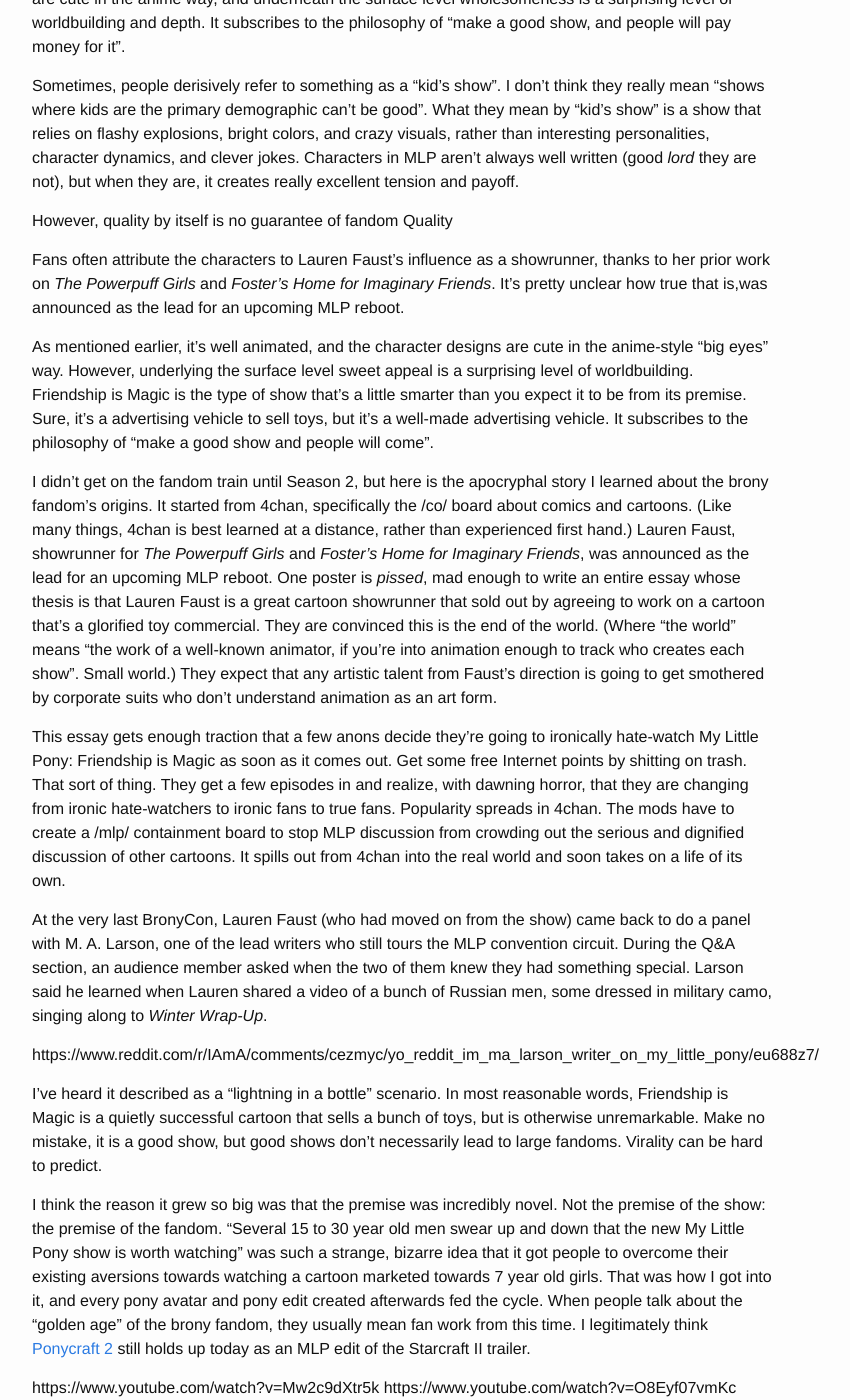
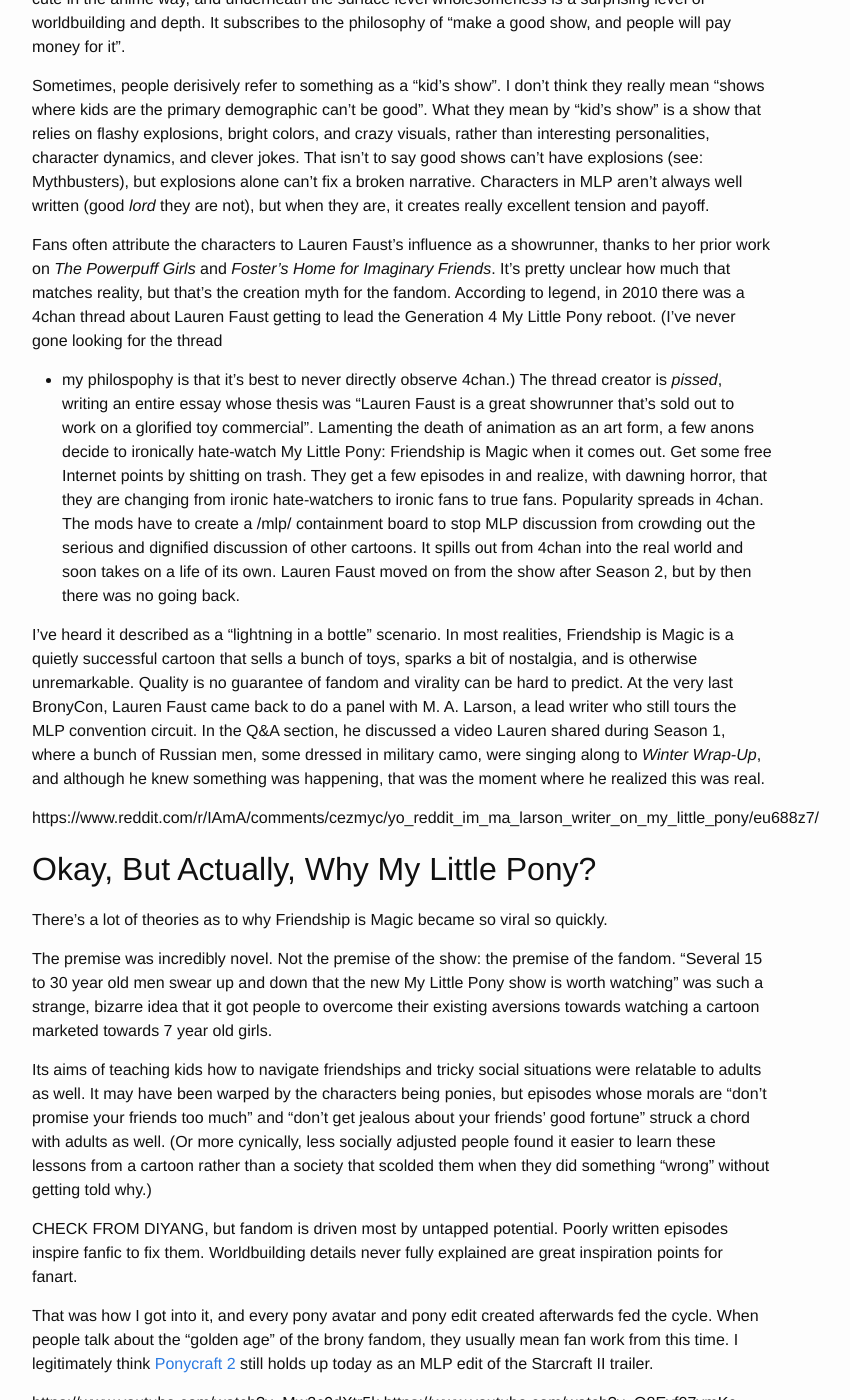
Before and after one commit to alexirpan/alexirpan.github.io, a Jekyll site: the page built from _posts/2021-04-09-why-mlp.markdown, in a window 1280 px wide and 1400 px high, scrolled down 1109 px. Shown: the whole window, without its empty margins (238-1088 px from the left). Built offline with Jekyll 4.4.1, drawn with Linux system fonts in a browser that asks for light colours; nearby versions of some CDN libraries; some of the changed text lies outside the part shown.

Commit message:
More progress

```diff
--- a/_posts/2021-04-09-why-mlp.markdown
+++ b/_posts/2021-04-09-why-mlp.markdown
@@ -27,7 +27,7 @@
 episodes are *really* good." That's all *true*, but the real reason I kept watching the
 show was because of the brony community around it. I've been around fandom for a long time, and to
 explain why I'm subscribed to a brony music label, I feel like I have to justify my feelings on
-fandom in general. And *boY* is that complicated.
+fandom in general. And *boy* is that complicated.
 
 https://www.vox.com/2016/6/9/11890246/fandom-weird-critic-important
 
@@ -46,7 +46,7 @@
 ranged from mediocre to aggressively insulting. Like, I feel bad for the kids who grew up on it.
 
 Why was My Little Pony: Friendship is Magic different? Part of it is that it's a genuinely good show.
-Yes, it's an advertising vehicle to sell toys, but it's a well-animated advertising vehicle. The character
+Sure, it's an advertising vehicle to sell toys, but it's a well-made advertising vehicle. The character
 designs are cute in the anime way, and underneath the surface level wholesomeness is a surprising level of
 worldbuilding and depth. It subscribes to the philosophy of "make a good show, and people will pay money for
 it".
@@ -54,61 +54,66 @@
 Sometimes, people derisively refer to something as a "kid's show". I don't think they really mean "shows where kids are
 the primary demographic can't be good". What they mean by "kid's show" is a show that relies on flashy explosions, bright
 colors, and crazy visuals, rather than interesting personalities, character dynamics, and clever jokes.
+That isn't to say good shows can't have explosions (see: Mythbusters), but
+explosions alone can't fix a broken narrative.
 Characters in MLP aren't always well written (good *lord* they are not), but when they are, it creates
 really excellent tension and payoff.
 
-However, quality by itself is no guarantee of fandom
-Quality
-
 Fans often attribute the characters to Lauren Faust's influence as a showrunner, thanks to her prior work
-on *The Powerpuff Girls* and *Foster's Home for Imaginary Friends*. It's pretty unclear how true that is,was announced as the lead for an upcoming MLP reboot.
-
-
-
-As mentioned earlier, it's well animated, and the character designs are cute in the anime-style
-"big eyes" way. However, underlying the surface level sweet appeal is a surprising level of
-worldbuilding. Friendship is Magic is the type of show that's a little smarter than you expect it
-to be from its premise. Sure, it's a advertising vehicle to sell toys, but it's a well-made
-advertising vehicle. It subscribes to the philosophy of "make a good show and people will come".
-
-
-I didn't get on the fandom train until Season 2, but here is the apocryphal story I learned about
-the brony fandom's origins. It started from 4chan, specifically the /co/ board about comics and
-cartoons. (Like many things, 4chan is best learned at a distance, rather than experienced
-first hand.) Lauren Faust, showrunner for *The Powerpuff Girls* and
-*Foster's Home for Imaginary Friends*, was announced as the lead for an upcoming MLP reboot.
-One poster is *pissed*, mad enough to write an entire essay whose thesis is that Lauren Faust is a
-great cartoon showrunner that sold out by agreeing to work on a cartoon that's a glorified toy
-commercial. They are convinced this is the end of the world. (Where "the world" means "the work
-of a well-known animator, if you're into animation enough to track who creates each show". Small
-world.) They expect that any artistic talent from Faust's direction is going to get smothered by
-corporate suits who don't understand animation as an art form.
-
-This essay gets enough traction that a few anons decide they're going to ironically
-hate-watch My Little Pony: Friendship is Magic as soon as it comes out. Get some free Internet
-points by shitting on trash. That sort of thing. They get a few episodes in and realize, with
+on *The Powerpuff Girls* and *Foster's Home for Imaginary Friends*. It's pretty unclear how much that
+matches reality, but that's the creation myth for the fandom. According to legend,
+in 2010 there was a 4chan thread about Lauren Faust getting to lead
+the Generation 4 My Little Pony reboot. (I've never gone looking for the thread
+- my philospophy is that it's best to never directly observe 4chan.)
+The thread creator is *pissed*, writing
+an entire essay whose thesis was "Lauren Faust is a great showrunner that's
+sold out to work on a glorified toy commercial". Lamenting the death of
+animation as an art form, a few anons decide to ironically
+hate-watch My Little Pony: Friendship is Magic when it comes out.
+Get some free Internet points by shitting on trash. They get a few episodes in and realize, with
 dawning horror, that they are changing from ironic hate-watchers to ironic fans to true fans.
 Popularity spreads in 4chan. The mods have to create a /mlp/ containment board to stop MLP
 discussion from crowding out the serious and dignified discussion of other cartoons. It spills
-out from 4chan into the real world and soon takes on a life of its own.
+out from 4chan into the real world and soon takes on a life of its own. Lauren
+Faust moved on from the show after Season 2, but by then there was no going back.
 
-At the very last BronyCon, Lauren Faust (who had moved on from the show) came back to do a panel
-with M. A. Larson, one of the lead writers who still tours the MLP convention circuit. During the
-Q&A section, an audience member asked when the two of them knew they had something special.
-Larson said he learned when Lauren shared a video of a bunch of Russian men, some dressed in
-military camo, singing along to *Winter Wrap-Up*.
+I've heard it described as a "lightning in a bottle" scenario. In most realities,
+Friendship is Magic is a quietly successful cartoon that sells a bunch of toys,
+sparks a bit of nostalgia, and is otherwise unremarkable. Quality is no guarantee
+of fandom and virality can be hard to predict.
+At the very last BronyCon, Lauren Faust came back to do a panel
+with M. A. Larson, a lead writer who still tours the MLP convention circuit. In
+the Q&A section, he discussed a video Lauren shared during Season 1, where a
+bunch of Russian men, some dressed in military camo, were singing along to
+*Winter Wrap-Up*, and although he knew something was happening, that was the
+moment where he realized this was real.
 
 https://www.reddit.com/r/IAmA/comments/cezmyc/yo_reddit_im_ma_larson_writer_on_my_little_pony/eu688z7/
 
-I've heard it described as a "lightning in a bottle" scenario. In most reasonable words, Friendship is
-Magic is a quietly successful cartoon that sells a bunch of toys, but is otherwise unremarkable.
-Make no mistake, it is a good show, but good shows don't necessarily lead to large fandoms. Virality
-can be hard to predict.
 
-I think the reason it grew so big was that the premise was incredibly novel. Not the premise of the show:
+Okay, But Actually, Why My Little Pony?
+---------------------------------------------------------------------------------------
+
+There's a lot of theories as to why Friendship is Magic became so viral so quickly.
+
+The premise was incredibly novel. Not the premise of the show:
 the premise of the fandom. "Several 15 to 30 year old men swear up and down that the new My Little Pony
 show is worth watching" was such a strange, bizarre idea that it got people to overcome their
-existing aversions towards watching a cartoon marketed towards 7 year old girls. That was how I
+existing aversions towards watching a cartoon marketed towards 7 year old girls.
+
+Its aims of teaching kids how to navigate friendships and tricky social
+situations were relatable to adults as well. It may have been warped by the
+characters being ponies, but episodes whose morals are "don't promise your friends
+too much" and "don't get jealous about your friends' good fortune" struck a chord
+with adults as well. (Or more cynically, less socially adjusted people found it
+easier to learn these lessons from a cartoon rather than a society that scolded
+them when they did something "wrong" without getting told why.)
+
+CHECK FROM DIYANG, but fandom is driven most by untapped potential. Poorly
+written episodes inspire fanfic to fix them. Worldbuilding details never fully
+explained are great inspiration points for fanart.
+
+That was how I
 got into it, and every pony avatar and pony edit created afterwards fed the cycle.
 When people talk about the "golden age" of the brony fandom, they usually mean fan work from this time.
 I legitimately think [Ponycraft 2](https://www.youtube.com/watch?v=JJbAT1wzS8U) still holds up today
```
